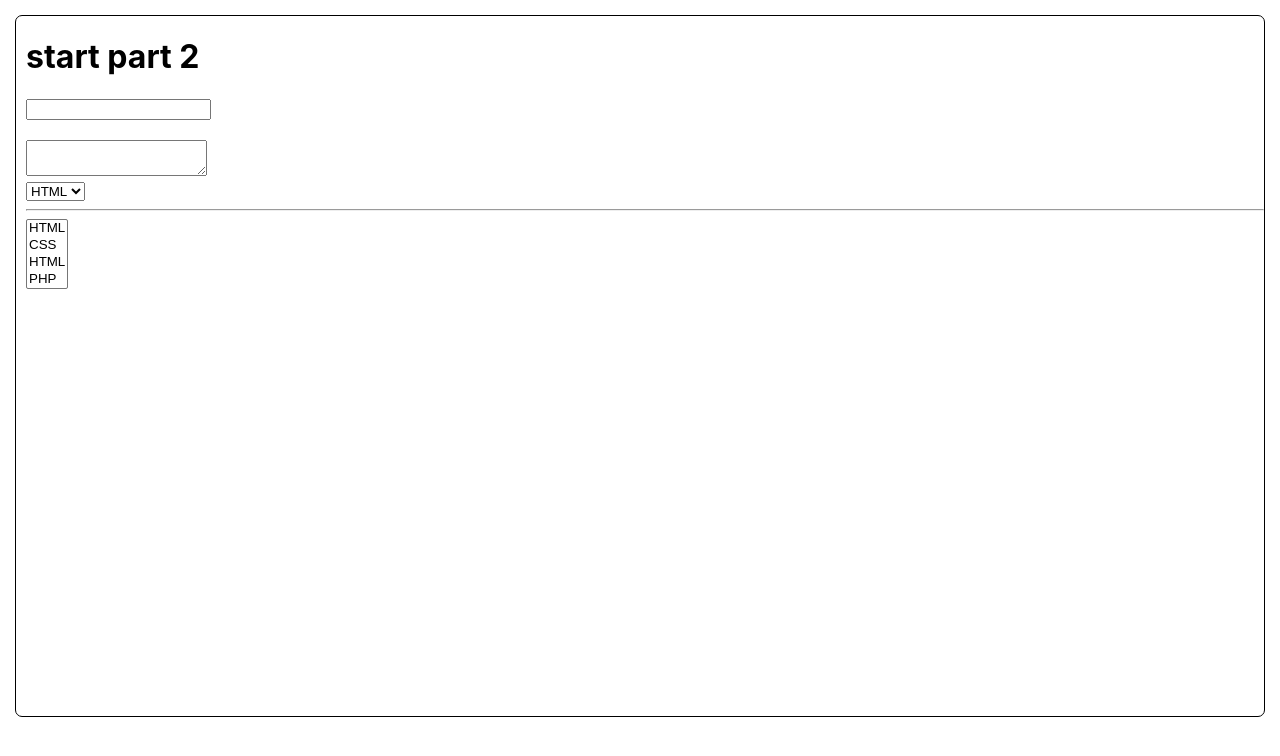
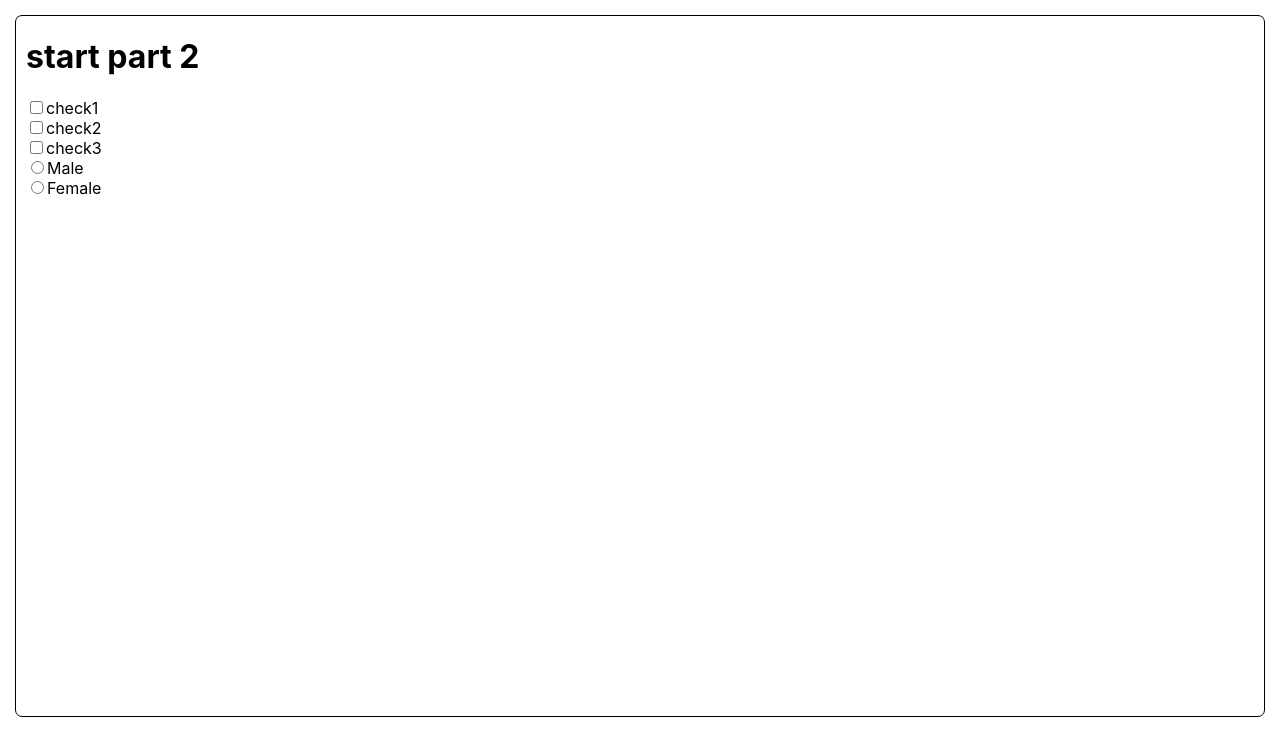
Before and after one commit to BehrangHaghdoust/React-part2, a React (Create React App) app: page / in a window 1280 px wide. Shown: the top 756 px of the page. Built offline with nearby package versions, Linux system fonts and the light colour scheme.

Commit message:
checkbox & radio btn

```diff
--- a/src/Components/Form.jsx
+++ b/src/Components/Form.jsx
@@ -1,23 +1,42 @@
 const Form = () => {
 
-    const handleChange = (value) => {
-        console.log(value);
+    // const handleChange = (value) => {
+    //     console.log(value);
+    // }
+
+    // const changeState = (e) => {
+    //     console.log(e.target.value);
+
+    // }
+    // const changeState2 = (e) => {
+    //     // console.log(e.target.selectedOptions);
+    //     let selectedOptions = [...e.target.selectedOptions ].map(option => option.value);
+    //     console.log(selectedOptions);
+    // }
+
+    let checkItems = [];
+
+    const changeBox = (e) => {
+
+
+        let item = checkItems.find(item => item === e.target.value);
+
+        if (item) {
+            checkItems = checkItems.filter(item => item !== e.target.value)
+        } else {
+            checkItems.push(e.target.value)
+        }
+
+        console.log(checkItems);
     }
 
-    const changeState = (e) => {
+    const radioChangeBox=(e)=>{
         console.log(e.target.value);
-
-    }
-    const changeState2 = (e) => {
-        // console.log(e.target.selectedOptions);
-        let selectedOptions = [...e.target.selectedOptions ].map(option => option.value);
-        console.log(selectedOptions);
-
     }
 
     return (
         <div>
-            <input onChange={(e) => handleChange(e.target.value)} type="text" />
+            {/* <input onChange={(e) => handleChange(e.target.value)} type="text" />
             <br />
             <textarea onChange={(e) => handleChange(e.target.value)} style={{ marginTop: '20px' }}></textarea>
             <br />
@@ -36,7 +55,18 @@ const Form = () => {
                 <option value="CSS">CSS</option>
                 <option value="JAVASCRIPT">HTML</option>
                 <option value="PHP">PHP</option>
-            </select>
+            </select> */}
+            <input type="checkbox" onChange={(e) => changeBox(e)} value="check1" />check1
+            <br />
+            <input type="checkbox" onChange={(e) => changeBox(e)} value="check2" />check2
+            <br />
+            <input type="checkbox" onChange={(e) => changeBox(e)} value="check3" />check3
+            <br />
+
+            <input type="radio" name="gender" onChange={(e) => radioChangeBox(e)} value="Male" />Male
+            <br />
+            <input type="radio" name="gender" onChange={(e) => radioChangeBox(e)} value="Female" />Female
+            <br />
 
         </div>
     )
```
